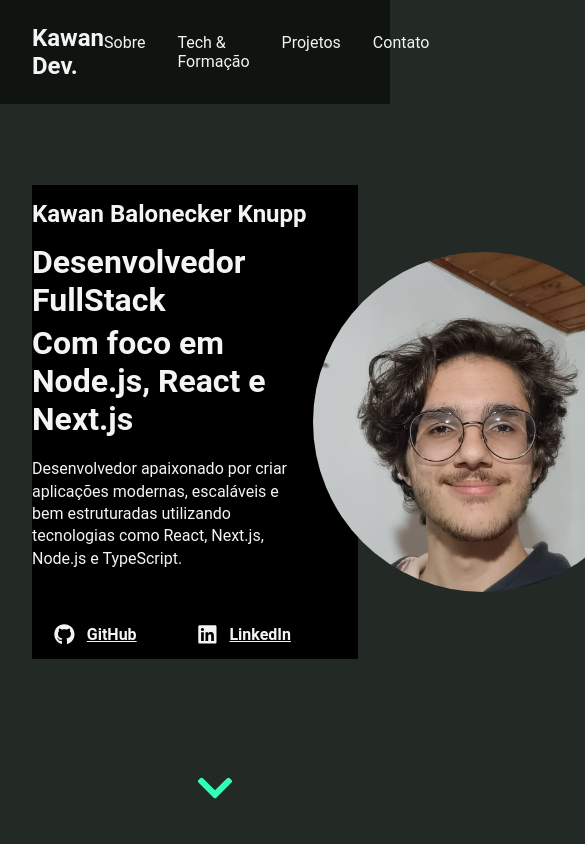
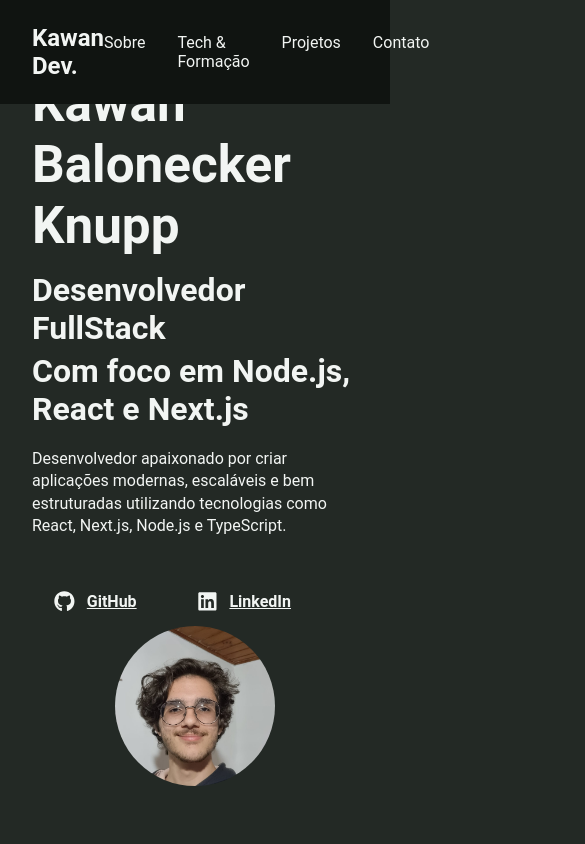
Before and after one commit to Balokbk/kawan-dev, a Next.js app: page / in a window 390 px wide. Shown: the top 844 px of the page, 585 px wide, since content can reach past the window. Built offline with nearby package versions, Linux system fonts and the light colour scheme.

Commit message:
better mobile css

```diff
--- a/src/components/sections/Hero/Hero.styles.ts
+++ b/src/components/sections/Hero/Hero.styles.ts
@@ -30,8 +30,8 @@ export const Content = styled.div`
 
     @media ${device.mobile}{
         display: flex;
-        max-width: 480px;
-        background-color: black;
+        flex-direction: column;
+        grid-template-columns: none;
         gap: 0;
 
     }
@@ -49,10 +49,6 @@ export const Right = styled.div`
 export const Name = styled.h1`
     font-size: 3.2rem;
     margin: 15px 0;
-
-    @media ${device.mobile}{
-        font-size: 1.5rem;
-    }
 `;
 
 export const Role = styled.h2`
@@ -63,6 +59,11 @@ export const Role = styled.h2`
 export const Photo = styled(Image)`
     border-radius: 50%;
     object-fit: cover;
+
+        @media ${device.mobile} {
+        width: 160px;
+        height: 160px;
+    }
 `;
 
 export const Description = styled.p`
@@ -102,4 +103,8 @@ export const ScrollIndicator = styled.a`
 
     }
 
+    @media ${device.mobile}{
+        opacity: 0;
+    }
+
 `;
```
